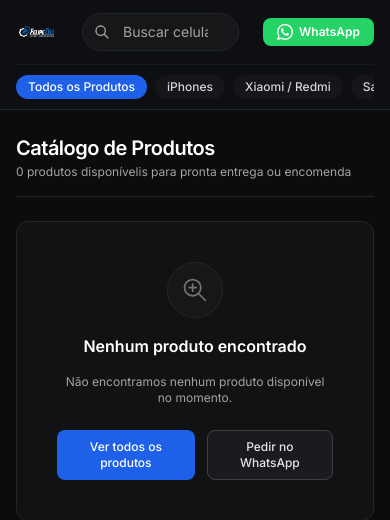
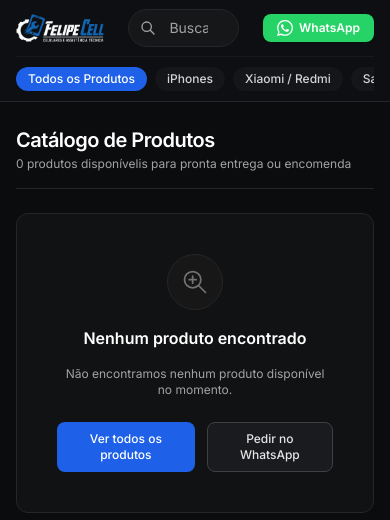
Before and after one commit to marcosjbxp-eng/estoque-, a Django app: page /loja/ in a window 390 px wide. Shown: the top 520 px of the page. Run offline with Django 5.2, Linux system fonts and the light colour scheme; data that the repository does not hold is empty; some libraries are stand-ins or nearby versions.

Commit message:
fix: logo com proporcao responsiva exata da pagina de vendas

```diff
--- a/loja/templates/loja/base.html
+++ b/loja/templates/loja/base.html
@@ -41,11 +41,11 @@
     <!-- Header / Navbar -->
     <header class="sticky top-0 z-40 bg-[#0e1013]/90 backdrop-blur-md border-b border-[#23262a]">
         <div class="max-w-7xl mx-auto px-4 sm:px-6 lg:px-8">
-            <div class="flex items-center justify-between h-16 gap-4">
+            <div class="flex items-center justify-between h-14 sm:h-16 gap-4">
 
                 <!-- Logo -->
                 <a href="{% url 'loja:catalogo' %}" class="flex items-center group shrink-0 transition-opacity hover:opacity-90">
-                    <img src="{% static 'imgs/logob001.png' %}" alt="Felipe Cell Logo" class="h-7 sm:h-8 w-auto object-contain">
+                    <img src="{% static 'imgs/logob001.webp' %}" alt="Felipe Cell Logo" class="h-7 sm:h-8 w-auto object-contain">
                 </a>
 
                 <!-- Campo de Busca -->
```
Also changed, not shown: templates/base.html (+4 -4 lines).
